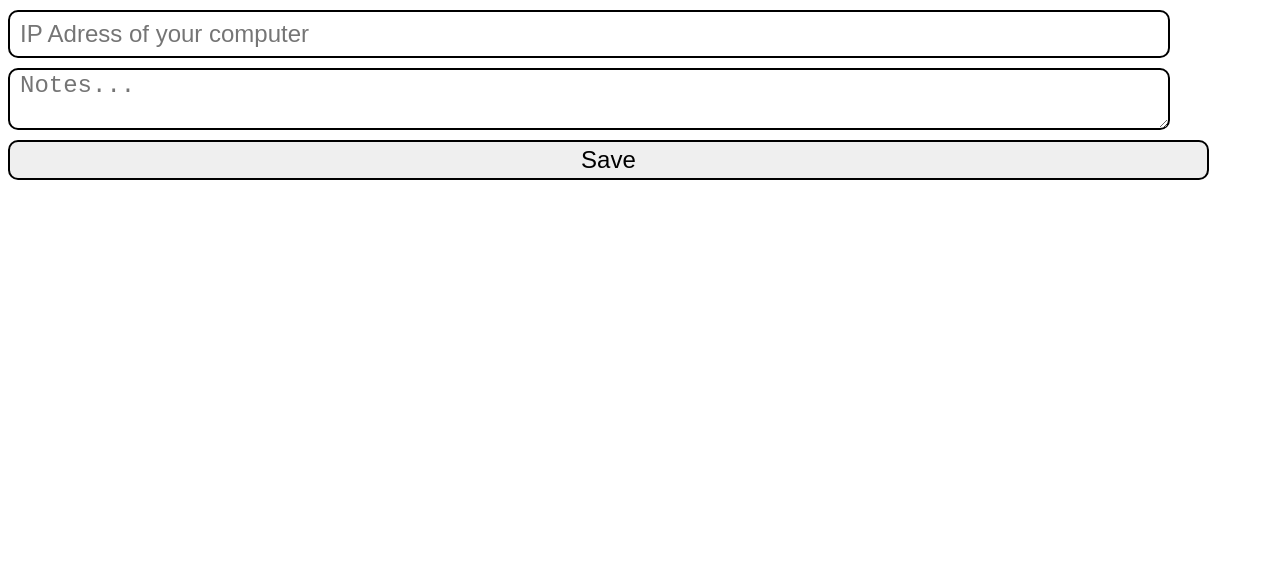
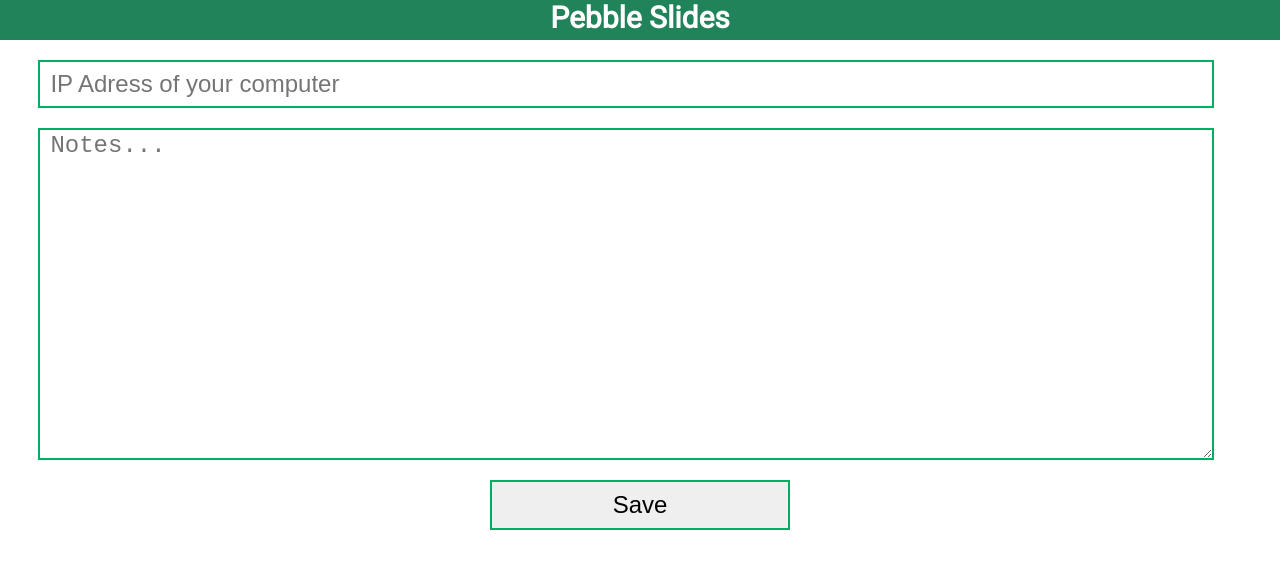
Before and after one commit to luisivan/pebble-slides, a plain HTML site: page index.html in a window 1280 px wide. Drawn offline with Linux system fonts and the light colour scheme.

Commit message:
Making things pretty

```diff
--- a/index.html
+++ b/index.html
@@ -2,19 +2,13 @@
 <html>
 <head>
 	<title>Pebble Slides</title>
+	<link href='http://fonts.googleapis.com/css?family=Roboto' rel='stylesheet' type='text/css'>
 	<link rel="stylesheet" type="text/css" href="style.css">
 </head>
 <body>
+	<h1>Pebble Slides</h1>
 	<input type="text" id="ip" placeholder="IP Adress of your computer">
-	<textarea placeholder="Notes..." id="text">
-		1. ssasasasasasassa
-
-2. this is the theeeeee
-
-3. 3sssfsfsfsff
-
-
-	</textarea>
+	<textarea placeholder="Notes..." id="text" rows="12"></textarea>
 	<button onclick="save()">Save</button>
 	<script src="script.js"></script>
 </body>
--- a/style.css
+++ b/style.css
@@ -1,16 +1,35 @@
-input, select, textarea, button {
+html, body {
+	padding: 0;
+	margin: 0;
+	font-family: 'Roboto', sans-serif;
+	text-align: center;
+}
+
+h1 {
+	background-color: #218359;
+	width: 100%;
+	height: 40px;
+	color: white;
+	text-align: center;
+	margin: 0;
+	font-size: 30px;
+}
+
+input, textarea, button {
 	display: block;
 	width: 90%;
-	margin: 10px 0;
+	margin: 20px 0;
+	margin-left: 3%;
 	height: 40px;
-	border-radius:10px;
 	font-size: 24px;
-	border: 2px solid black;
+	border: 2px solid #00AF64;
 	padding:2px 10px;
 }
 
-select, button {
-	width: 95%;
+button {
+	width: 300px;
+	margin: auto;
+	height: 50px;
 }
 
 textarea {
```
